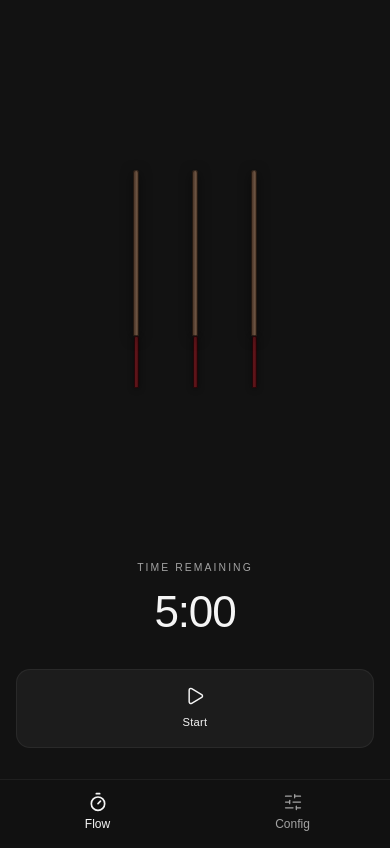
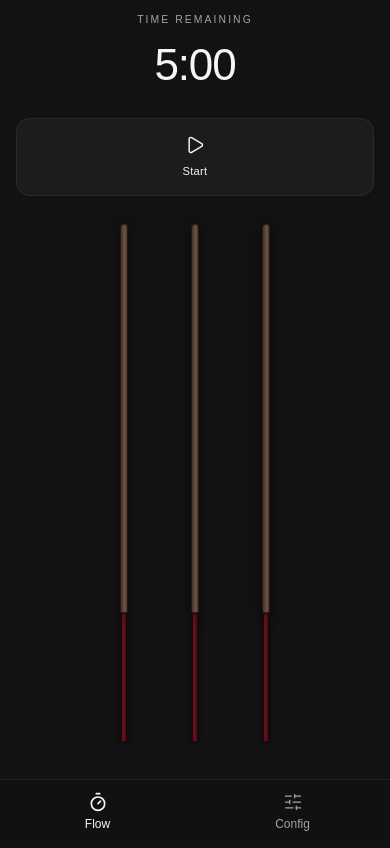
Before and after one commit to cteerakit/incense-stick, a React (Vite) app: page / in a window 390 px wide. Built offline with nearby package versions, Linux system fonts and the light colour scheme.

Commit message:
refactor: improve responsiveness and accessibility in App component, update CSS for stick dimensions, and enhance viewport settings in HTML

```diff
--- a/index.html
+++ b/index.html
@@ -4,7 +4,7 @@
     <meta charset="UTF-8" />
     <meta
       name="viewport"
-      content="width=device-width, initial-scale=1.0, viewport-fit=cover"
+      content="width=device-width, initial-scale=1.0, minimum-scale=1.0, maximum-scale=1.0, viewport-fit=cover, user-scalable=no"
     />
     <meta name="theme-color" content="#121212" />
     <meta name="description" content="MOMENT — digital incense timer" />
--- a/src/App.tsx
+++ b/src/App.tsx
@@ -8,6 +8,7 @@ import {
   type ReactNode,
 } from 'react'
 import {
+  AlertTriangle,
   Minus,
   Pause,
   Play,
@@ -43,7 +44,8 @@ function StickVisualization({
   const p = Math.min(1, Math.max(0, progress))
   const unburnt = 1 - p
   const n = Math.min(12, Math.max(1, Math.floor(count)))
-  const clipHeight = 'min(42vh, 220px)'
+  const clipHeight =
+    'clamp(280px, calc(100dvh - 12.5rem), min(72dvh, 520px))'
   /* One row: widen spacing for few sticks, tighten toward 4px at 12 sticks */
   const sticksGapPx = Math.max(4, 22 - Math.round(((n - 1) * 18) / 11))
 
@@ -88,7 +90,6 @@ export default function App() {
   const [tab, setTab] = useState<Tab>('flow')
   const [stickCount, setStickCount] = useState(initial.stickCount)
   const [durationMinutes, setDurationMinutes] = useState(initial.durationMinutes)
-  const [saveFlash, setSaveFlash] = useState(false)
   const timerRef = useRef(new BurnTimer(initial.durationMinutes))
   const rafRef = useRef(0)
   const [, tick] = useReducer((n) => n + 1, 0)
@@ -126,7 +127,16 @@ export default function App() {
   const p = timer.progress
   const burning = phase === 'running'
   const activeSession = phase === 'running' || phase === 'paused'
-  const settingsLocked = activeSession
+
+  const resetSessionIfActive = useCallback(() => {
+    const t = timerRef.current
+    const ph = phaseFromTimer(t)
+    if (ph !== 'running' && ph !== 'paused') return
+    stopLoop()
+    t.restart()
+    t.setDurationMinutes(durationMinutes)
+    tick()
+  }, [stopLoop, durationMinutes, tick])
 
   const persist = useCallback(() => {
     saveSettings({
@@ -140,19 +150,17 @@ export default function App() {
   }, [persist])
 
   const onStickChange = (v: number) => {
+    if (v === stickCount) return
+    resetSessionIfActive()
     setStickCount(v)
   }
 
   const onDurationChange = (v: number) => {
+    if (v === durationMinutes) return
+    resetSessionIfActive()
     setDurationMinutes(v)
     timerRef.current.setDurationMinutes(v)
     tick()
-  }
-
-  const onSaveTap = () => {
-    persist()
-    setSaveFlash(true)
-    window.setTimeout(() => setSaveFlash(false), 900)
   }
 
   const onResetDefaults = () => {
@@ -178,12 +186,8 @@ export default function App() {
         )}
       >
         {tab === 'flow' && (
-          <div className="flex flex-1 flex-col">
-            <div className="flex flex-1 flex-col items-center justify-center">
-              <StickVisualization count={stickCount} progress={p} burning={burning} />
-            </div>
-
-            <div className="space-y-6 pb-2 text-center" aria-live="polite">
+          <div className="flex min-h-0 flex-1 flex-col">
+            <div className="shrink-0 space-y-5 pb-5 text-center" aria-live="polite">
               <div>
                 <p className="text-[0.65rem] font-medium tracking-[0.2em] text-muted-foreground">
                   TIME REMAINING
@@ -241,6 +245,10 @@ export default function App() {
                 )}
               </div>
             </div>
+
+            <div className="flex min-h-0 flex-1 flex-col items-center justify-end pb-1">
+              <StickVisualization count={stickCount} progress={p} burning={burning} />
+            </div>
           </div>
         )}
 
@@ -251,8 +259,24 @@ export default function App() {
                 TIMER SETTINGS
               </h2>
               <p className="mt-1 text-sm text-muted-foreground">
-                Customize your digital incense session.
+                Customize your digital incense session. Changes save automatically.
               </p>
+
+              {activeSession && (
+                <div
+                  className="mt-3 flex gap-2 rounded-lg border border-amber-500/25 bg-amber-500/[0.07] px-3 py-2 text-xs leading-snug text-foreground/90 dark:bg-amber-500/10 dark:text-foreground/85"
+                  role="status"
+                >
+                  <AlertTriangle
+                    className="mt-0.5 size-3.5 shrink-0 text-amber-700 dark:text-amber-400"
+                    strokeWidth={2}
+                    aria-hidden
+                  />
+                  <span>
+                    Changing sticks or duration stops the timer and resets this session.
+                  </span>
+                </div>
+              )}
 
               <Card className="mt-4 border-border/50 bg-card shadow-md ring-foreground/[0.06]">
                 <CardContent className="space-y-6 pt-6">
@@ -268,7 +292,7 @@ export default function App() {
                     <div className="flex items-center justify-between gap-3 rounded-xl border border-border/40 bg-muted/50 px-2 py-2.5">
                       <button
                         type="button"
-                        disabled={settingsLocked || stickCount <= 1}
+                        disabled={stickCount <= 1}
                         className="flex size-10 items-center justify-center rounded-lg text-lg text-foreground transition-colors hover:bg-background/50 disabled:opacity-35"
                         aria-label="Decrease sticks"
                         onClick={() => onStickChange(Math.max(1, stickCount - 1))}
@@ -280,7 +304,7 @@ export default function App() {
                       </span>
                       <button
                         type="button"
-                        disabled={settingsLocked || stickCount >= 12}
+                        disabled={stickCount >= 12}
                         className="flex size-10 items-center justify-center rounded-lg text-lg text-foreground transition-colors hover:bg-background/50 disabled:opacity-35"
                         aria-label="Increase sticks"
                         onClick={() => onStickChange(Math.min(12, stickCount + 1))}
@@ -305,7 +329,6 @@ export default function App() {
                       min={1}
                       max={DURATION_SLIDER_MAX}
                       value={durationMinutes}
-                      disabled={settingsLocked}
                       aria-valuemin={1}
                       aria-valuemax={DURATION_SLIDER_MAX}
                       aria-valuenow={durationMinutes}
@@ -324,18 +347,7 @@ export default function App() {
               </Card>
             </div>
 
-            <div className="mt-auto flex flex-col gap-2.5">
-              <Button
-                type="button"
-                size="lg"
-                className={cn(
-                  'h-12 w-full rounded-xl text-[0.9375rem] font-medium',
-                  saveFlash && 'ring-2 ring-foreground/20',
-                )}
-                onClick={onSaveTap}
-              >
-                Save Configuration
-              </Button>
+            <div className="mt-auto">
               <Button
                 type="button"
                 variant="secondary"
--- a/src/incense.css
+++ b/src/incense.css
@@ -8,8 +8,8 @@
   --incense-handle: oklch(0.34 0.11 22);
   --incense-handle-dark: oklch(0.26 0.09 22);
   /* Coated part only slightly wider than bare wood */
-  --stick-handle-w: 5px;
-  --stick-body-w: 6px;
+  --stick-handle-w: 6px;
+  --stick-body-w: 8px;
 }
 
 .sticks {
@@ -17,9 +17,9 @@
   flex-wrap: nowrap;
   justify-content: center;
   gap: var(--sticks-gap, clamp(12px, 4vw, 22px));
-  min-height: 240px;
+  min-height: 280px;
   align-items: flex-end;
-  padding: 8px 0 20px;
+  padding: 8px 0 12px;
 }
 
 .stick-slot {
@@ -30,12 +30,12 @@
   display: flex;
   flex-direction: column;
   align-items: center;
-  width: 40px;
+  width: 52px;
 }
 
 .stick__clip {
   width: 100%;
-  height: min(42vh, 220px);
+  height: clamp(280px, calc(100dvh - 12.5rem), min(72dvh, 520px));
   display: flex;
   flex-direction: column;
   justify-content: flex-end;
@@ -65,9 +65,8 @@
 .stick__handle {
   flex-shrink: 0;
   width: var(--stick-handle-w);
-  height: 24%;
-  min-height: 28px;
-  max-height: 52px;
+  height: 25%;
+  min-height: 20px;
   border-radius: 2px 2px 1px 1px;
   background: linear-gradient(
     90deg,
@@ -105,8 +104,8 @@
   position: absolute;
   top: 0;
   left: 50%;
-  width: 11px;
-  height: 7px;
+  width: 13px;
+  height: 8px;
   transform: translate(-50%, -35%);
   border-radius: 50%;
   background: radial-gradient(
@@ -141,8 +140,8 @@
   position: absolute;
   top: -5px;
   left: 50%;
-  width: 15px;
-  height: 15px;
+  width: 18px;
+  height: 18px;
   border-radius: 50%;
   background: radial-gradient(
     circle,
@@ -164,8 +163,8 @@
 }
 
 .stick__smoke--b {
-  width: 13px;
-  height: 13px;
+  width: 16px;
+  height: 16px;
   filter: blur(5px);
 }
 
--- a/src/index.css
+++ b/src/index.css
@@ -163,6 +163,7 @@
     }
   body {
     @apply bg-background text-foreground;
+    touch-action: manipulation;
     }
   html {
     @apply font-sans;
```
